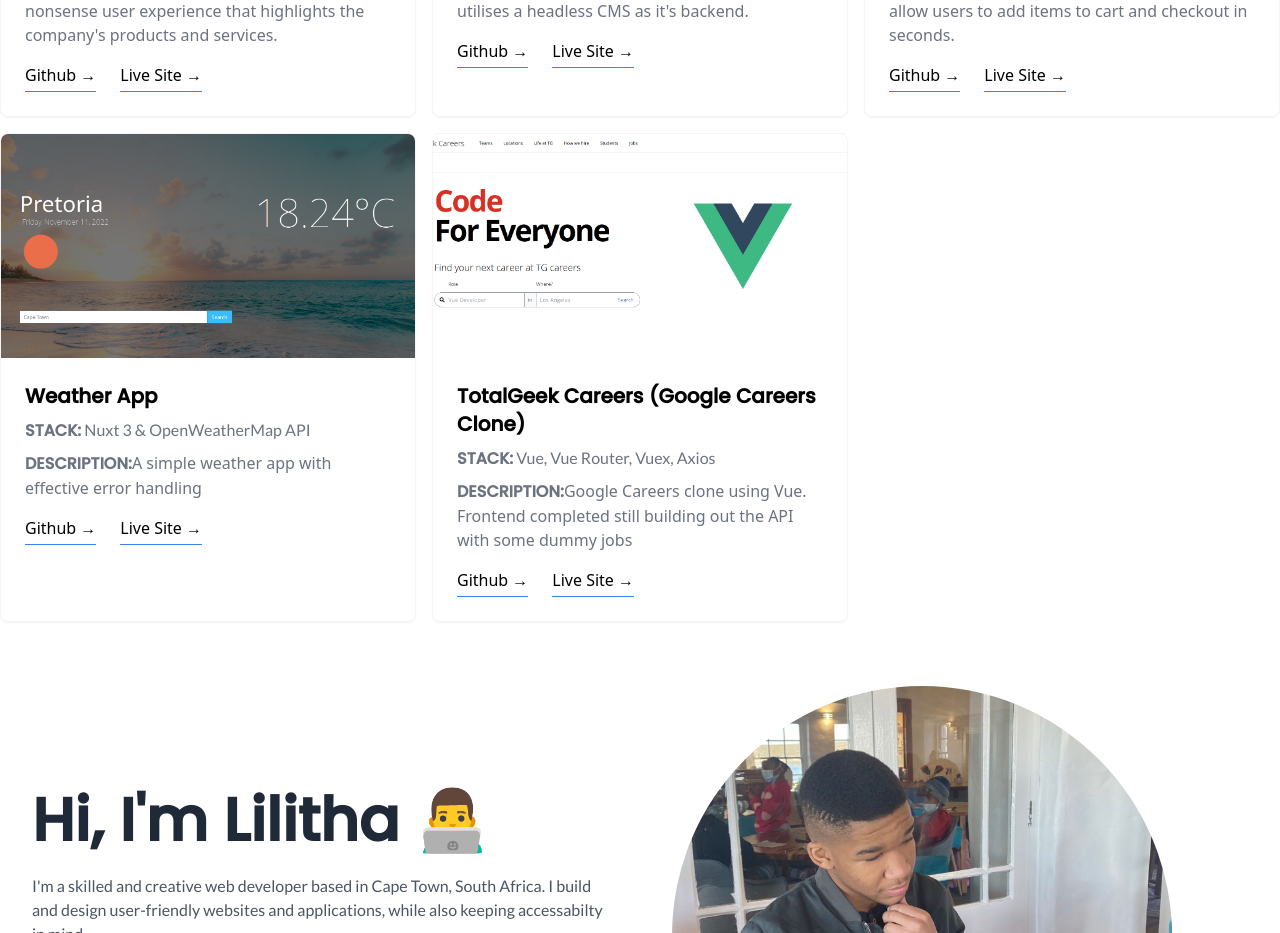
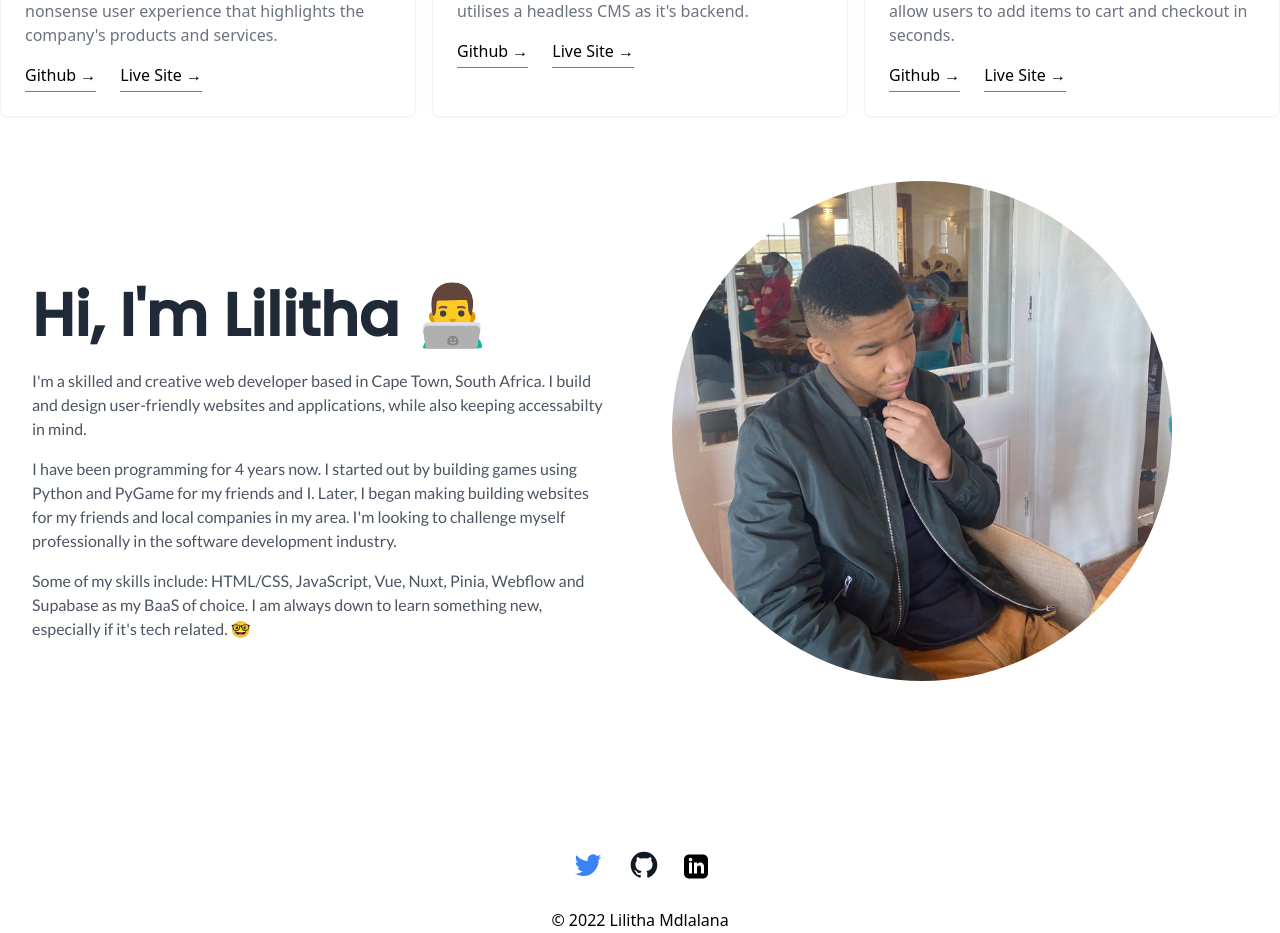
Before and after one commit to lilitha-mdlalana/portfolio, a Nuxt app: page / in a window 1280 px wide. Shown: the part 1180-2113 px from the top of the page. Built offline with nearby package versions, Linux system fonts and the light colour scheme.

Commit message:
Remove course projects

```diff
--- a/app.vue
+++ b/app.vue
@@ -29,25 +29,6 @@ const projects = [
       "SneakerLink is a product listing website that fetches products from an API and renders them. With a simple interface, the site allow users to add items to cart and checkout in seconds.",
     liveSiteLink: "https://sneaker-link.netlify.app/",
     githubLink: "https://github.com/lilitha-mdlalana/sneaker-link",
-  },
-  {
-    id: 4,
-    imagePath: "/images/projects/weather-app.png",
-    projectName: "Weather App",
-    projectStack: "Nuxt 3 & OpenWeatherMap API",
-    projectDescription: "A simple weather app with effective error handling",
-    liveSiteLink: "https://capable-frangipane-f15694.netlify.app/",
-    githubLink: "https://github.com/lilitha-mdlalana/weather-app",
-  },
-  {
-    id: 6,
-    imagePath: "/images/projects/tg-careers.png",
-    projectName: "TotalGeek Careers (Google Careers Clone)",
-    projectStack: "Vue, Vue Router, Vuex, Axios",
-    projectDescription:
-      "Google Careers clone using Vue. Frontend completed still building out the API with some dummy jobs",
-    liveSiteLink: "https://totalgeek-careers.netlify.app/#/",
-    githubLink: "https://github.com/lilitha-mdlalana/vue_job_search",
   },
 ];
 </script>
```
